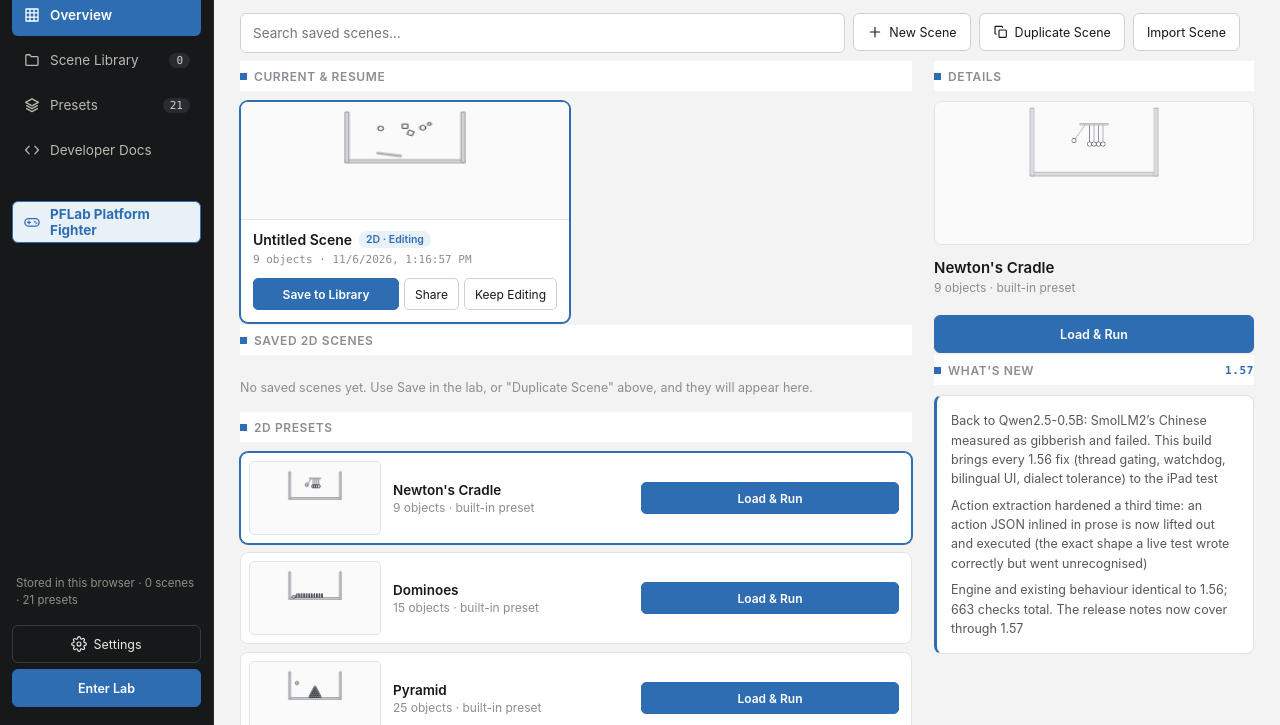
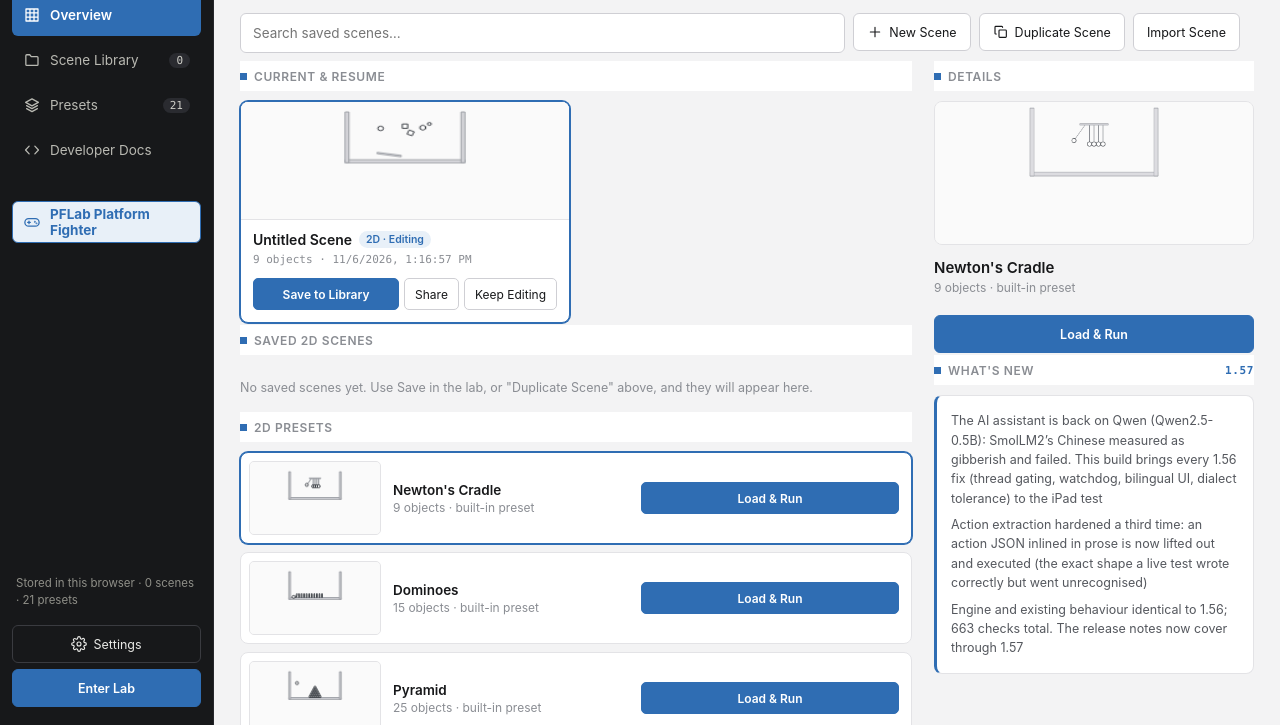
Before and after one commit to xieyuke2026-cpu/Physics-engine, a plain HTML site: page index.html in a window 1280 px wide. Both pictures are taken after a click on the button "Get Started". Shown: the part 75-800 px from the top of the page. Drawn offline with Linux system fonts and the light colour scheme.

Commit message:
MotionLab 1.57: fix What's New b1 wording (keep the AI-assistant keyword the nav check guards)

```diff
--- a/index.html
+++ b/index.html
@@ -443,7 +443,7 @@ PFEngine.tune({ attack: { damage: 9 } });</pre>
         <section id="navWhatsNew">
           <div class="panel-title"><span class="dot"></span><span data-i18n-text="hub.whatsnew">本版更新</span><span class="whatsnew-ver">1.57</span></div>
           <div class="whatsnew-card">
-            <p data-i18n-text="hub.whatsnew.b1">AI 模型换回 Qwen2.5-0.5B：SmolLM2 中文实测是乱码，不合格；这次带着 1.56 的全部修复（线程门控+看门狗）在 iPad 上再战</p>
+            <p data-i18n-text="hub.whatsnew.b1">AI 助手换回 Qwen 模型：SmolLM2 中文实测是乱码、不合格；这次带着 1.56 的全部修复（线程门控+看门狗）在 iPad 上再战</p>
             <p data-i18n-text="hub.whatsnew.b2">动作识别三度加固：回复正文里内联的动作 JSON 也能提取执行（SmolLM2 实测写对了却没被认出的那种）</p>
             <p data-i18n-text="hub.whatsnew.b3">引擎与既有行为与 1.56 一致；全量测试 663 项。发布说明已更新覆盖至 1.57</p>
           </div>
--- a/js/i18n.js
+++ b/js/i18n.js
@@ -195,7 +195,7 @@ const DICT = {
   'hub.emptySaved': ['暂无已保存场景。在实验室里点顶部「保存」，或用上方「复制当前场景」，就会出现在这里。', 'No saved scenes yet. Use Save in the lab, or "Duplicate Scene" above, and they will appear here.'],
   'hub.inspector': ['场景详情', 'Details'],
   'hub.whatsnew': ['本版更新', "What's New"],
-  'hub.whatsnew.b1': ['AI 模型换回 Qwen2.5-0.5B：SmolLM2 的中文实测是语义乱码、不合格；这次带着 1.56 的全部修复（线程门控、看门狗、双语、方言容错）在 iPad 上再战', 'Back to Qwen2.5-0.5B: SmolLM2’s Chinese measured as gibberish and failed. This build brings every 1.56 fix (thread gating, watchdog, bilingual UI, dialect tolerance) to the iPad test'],
+  'hub.whatsnew.b1': ['AI 助手换回 Qwen 模型（Qwen2.5-0.5B）：SmolLM2 的中文实测是语义乱码、不合格；这次带着 1.56 的全部修复（线程门控、看门狗、双语、方言容错）在 iPad 上再战', 'The AI assistant is back on Qwen (Qwen2.5-0.5B): SmolLM2\u2019s Chinese measured as gibberish and failed. This build brings every 1.56 fix (thread gating, watchdog, bilingual UI, dialect tolerance) to the iPad test'],
   'hub.whatsnew.b2': ['动作识别三度加固：回复正文里内联的动作 JSON 也能被提取执行（实测中模型写对了却没被认出的那种写法）', 'Action extraction hardened a third time: an action JSON inlined in prose is now lifted out and executed (the exact shape a live test wrote correctly but went unrecognised)'],
   'hub.whatsnew.b3': ['引擎与既有行为与 1.56 一致；全量测试 663 项。发布说明已更新覆盖至 1.57', 'Engine and existing behaviour identical to 1.56; 663 checks total. The release notes now cover through 1.57'],
   'hub.rel.now': ['刚刚', 'just now'],
```
